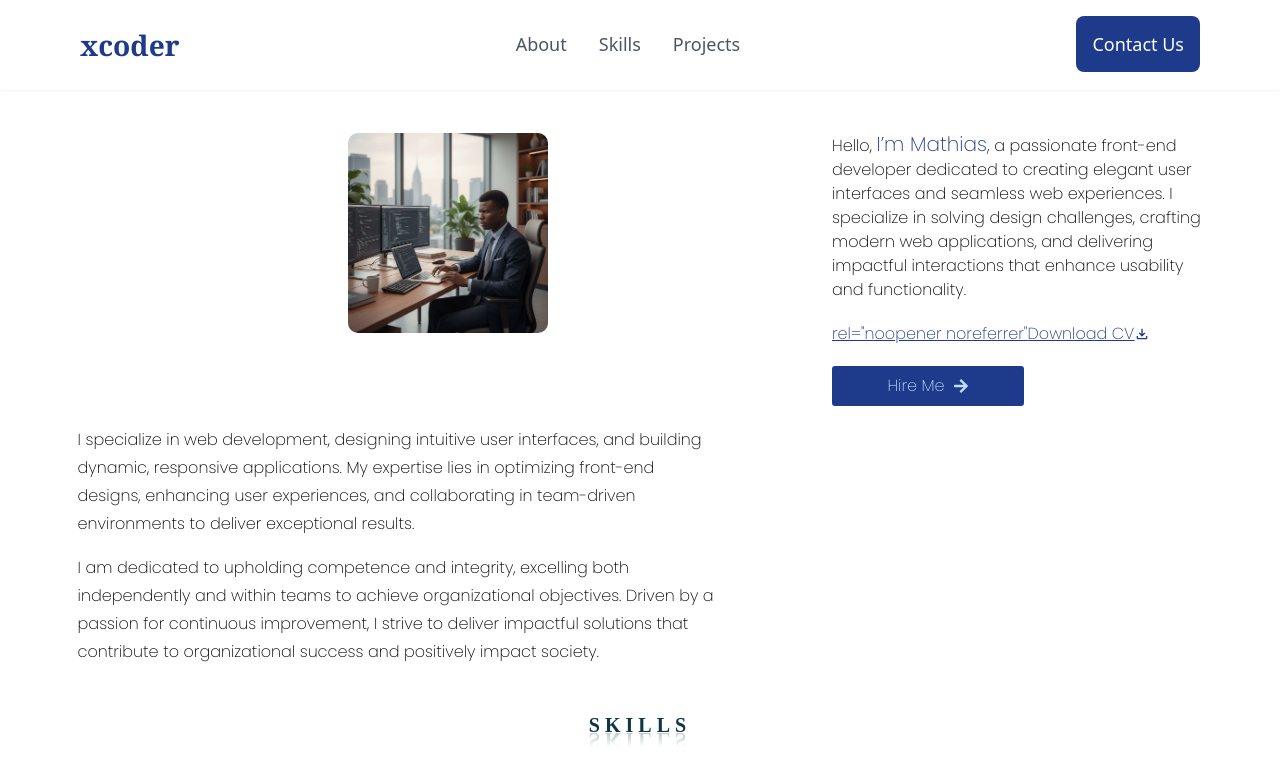
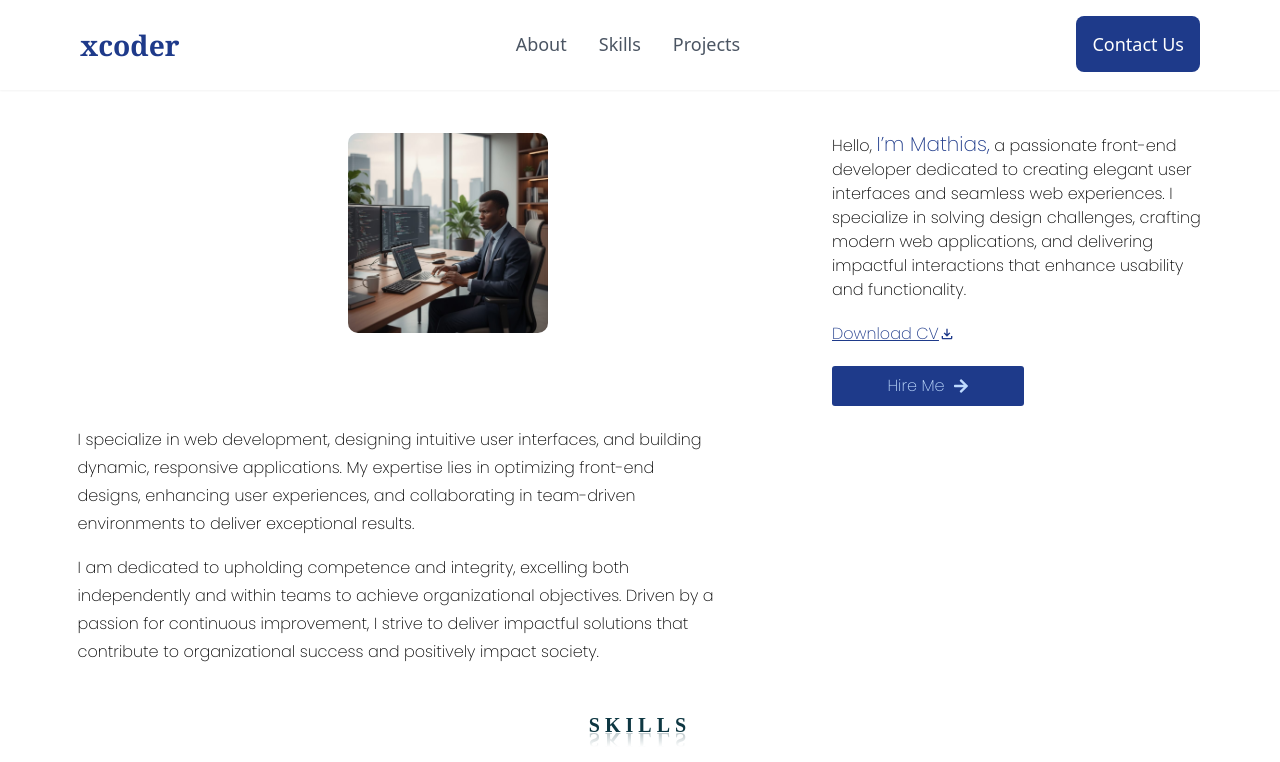
Before and after one commit to Xcoder2023/my-portfolio, a React (Create React App) app: page / in a window 1280 px wide. Shown: the top 762 px of the page. Built offline with nearby package versions, Linux system fonts and the light colour scheme.

Commit message:
fix: cv download button

```diff
--- a/src/components/homePage/ProfileSection.jsx
+++ b/src/components/homePage/ProfileSection.jsx
@@ -63,8 +63,7 @@ const ProfileSection = () => {
               functionality.
             </p>
             <button className="text-[#1E3A8A] underline hover:text-green-500 flex items-center">
-                  rel="noopener noreferrer"
-              <a href={CV} target="_blank"  rel="noopener noreferrer" download="mathias-cv.pdf">
+              <a href={CV} target="_blank" download="mathias-cv.pdf" rel="noopener noreferrer">
                 Download CV
               </a>
               <MdOutlineFileDownload />
```
